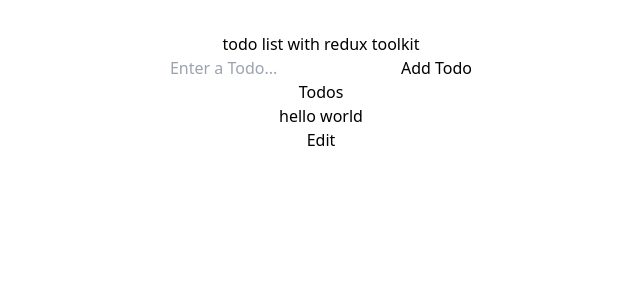
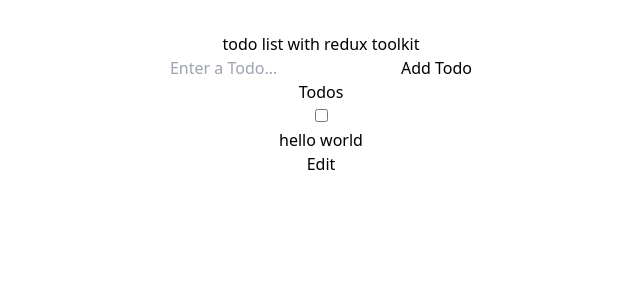
Before and after one commit to MuhammadQasimFiaz/ReactJS, a React (Vite) app in the folder reduxToolKitTodo/: page / in a window 1280 px wide. Shown: the top 300 px of the page, without its empty margins (319-959 px from the left). Built offline with nearby package versions, Linux system fonts and the light colour scheme.

Commit message:
some changes

```diff
--- a/reduxToolKitTodo/src/components/Todos.jsx
+++ b/reduxToolKitTodo/src/components/Todos.jsx
@@ -1,38 +1,53 @@
-import { useSelector, useDispatch } from 'react-redux'
-import { removeTodo, updateTodo } from '../features/todo/todoSlice'
-import { useState } from 'react'
+import { useSelector, useDispatch } from "react-redux";
+import {
+  removeTodo,
+  updateTodo,
+  completeTodo,
+} from "../features/todo/todoSlice";
+import { useState } from "react";
 
 function Todos() {
-  const todos = useSelector((state) => state.todos)
-  const dispatch = useDispatch()
+  const todos = useSelector((state) => state.todos);
+  const dispatch = useDispatch();
 
-  const [editableTodoId, setEditableTodoId] = useState(null)
-  const [newText, setNewText] = useState("")
+  const [isEditable, setIsEditable] = useState(null);
+  const [newText, setNewText] = useState("");
 
   const handleUpdateClick = (id) => {
     if (newText !== "") {
-      dispatch(updateTodo({ id, text: newText }))
-      setEditableTodoId(null)
-      setNewText("")
+      dispatch(updateTodo({ id, text: newText }));
+      setIsEditable(null);
+      setNewText("");
     }
-  }
+  };
 
   const handleEditClick = (todo) => {
-    setEditableTodoId(todo.id)
-    setNewText(todo.text)
-  }
-
+    setIsEditable(todo.id);
+    setNewText(todo.text);
+  };
 
   return (
     <>
-    <h1 className='uppercase text-white mt-2'>Todos</h1>
+      <h1 className="uppercase text-white mt-2">Todos</h1>
       <ul className="list-none">
         {todos.map((todo) => (
           <li
             className="mt-4 flex justify-between items-center bg-zinc-800 px-4 py-2 rounded"
             key={todo.id}
           >
-            {editableTodoId === todo.id ? (
+            <div className="flex gap-3">
+              <input
+                type="checkbox"
+                className="cursor-pointer"
+                checked={todo.completed}
+                onChange={() =>
+                  dispatch(
+                    completeTodo({ id: todo.id, completed: todo.completed })
+                  )
+                }
+                disabled={isEditable}
+              />
+              {isEditable === todo.id ? (
                 <input
                   type="text"
                   value={newText}
@@ -41,12 +56,17 @@ function Todos() {
                   autoFocus
                 />
               ) : (
-              <div className='text-white'>
+                <div
+                  className={`${
+                    todo.completed ? "line-through" : ""
+                  } text-white`}
+                >
                   {todo.text}
                 </div>
               )}
-            <div className='flex gap-3'>
-            {editableTodoId === todo.id ? (
+            </div>
+            <div className="flex gap-3">
+              {isEditable === todo.id ? (
                 <button
                   onClick={() => handleUpdateClick(todo.id)}
                   className="text-white bg-blue-500 border-0 py-1 px-4 focus:outline-none hover:bg-blue-600 rounded text-md ml-2"
@@ -56,7 +76,8 @@ function Todos() {
               ) : (
                 <button
                   onClick={() => handleEditClick(todo)}
-                className="text-white bg-green-500 border-0 py-1 px-4 focus:outline-none hover:bg-green-600 rounded text-md ml-2"
+                  className="text-white bg-green-500 border-0 py-1 px-4 focus:outline-none hover:bg-green-600 rounded text-md ml-2 disabled:bg-green-300"
+                  disabled={todo.completed}
                 >
                   Edit
                 </button>
@@ -85,7 +106,7 @@ function Todos() {
         ))}
       </ul>
     </>
-  )
+  );
 }
 
-export default Todos
+export default Todos;
--- a/reduxToolKitTodo/src/features/todo/todoSlice.js
+++ b/reduxToolKitTodo/src/features/todo/todoSlice.js
@@ -4,7 +4,8 @@ const initialState = {
   todos: [
     {
       id: 1,
-      text: 'hello world'
+      text: 'hello world',
+      completed: false
     }
   ]
 }
@@ -16,7 +17,8 @@ export const todoSlice = createSlice({
     addTodo: (state, action) => {
       const todo = {
         id: nanoid(),
-        text: action.payload
+        text: action.payload,
+        completed: false
       }
       state.todos.push(todo)
     },
@@ -29,10 +31,18 @@ export const todoSlice = createSlice({
       if(todo) {
         todo.text = text
       }
+    },
+    completeTodo: (state, action) => {
+      const {id, completed} = action.payload
+      const todo = state.todos.find(todo => todo.id === id)
+      console.log("function called")
+      if(todo) {
+        todo.completed = !completed
+      }
     }
   }
 })
 
-export const {addTodo, removeTodo, updateTodo} = todoSlice.actions
+export const {addTodo, removeTodo, updateTodo, completeTodo} = todoSlice.actions
 
 export default todoSlice.reducer
```
Lines whose indentation alone changed are shown as unchanged.
